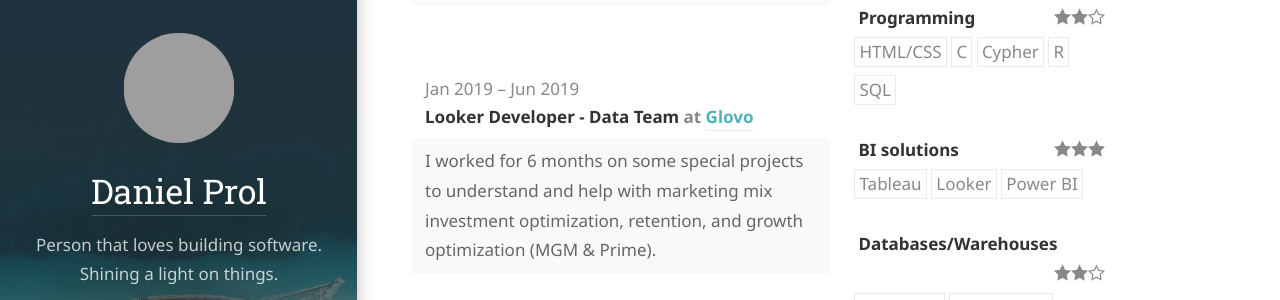
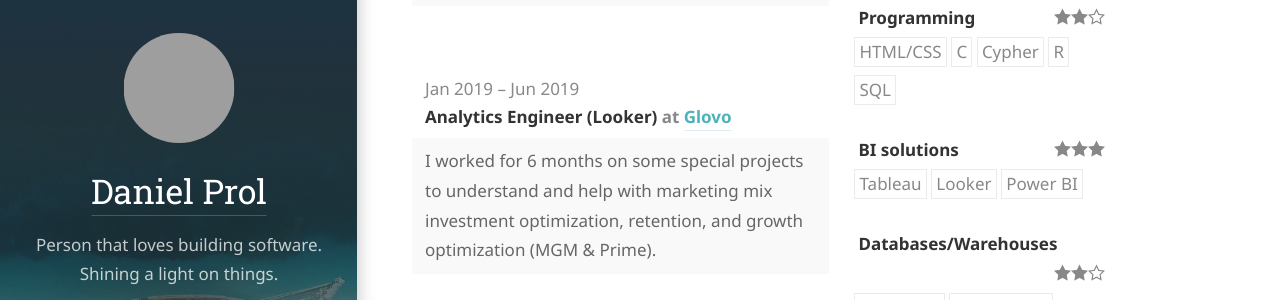
Before and after one commit to dprol/dprol.github.io, a Jekyll site: the page built from resume.md, in a window 1280 px wide and 900 px high, scrolled down 710 px. Shown: the part 155-455 px from the top of the window. Built offline with Jekyll 4.4.1, drawn with Linux system fonts in a browser that asks for light colours; some web fonts are replaced; grey boxes are pictures that could not be loaded.

Commit message:
Update resume.yml

```diff
--- a/_data/resume.yml
+++ b/_data/resume.yml
@@ -35,7 +35,7 @@ work:
     summary: >
       Responsible for technical support of sales & marketing business solutions, providing technical training of sales and marketing people, and new product solutions. Key role in building IESE's Marketing Automation Platform.
   - company: "Glovo"
-    position: "Looker Developer - Data Team"
+    position: "Analytics Engineer (Looker)"
     website: "https://glovoapp.com/"
     startDate: "2019-01-01"
     endDate: "2019-06-01"
```
